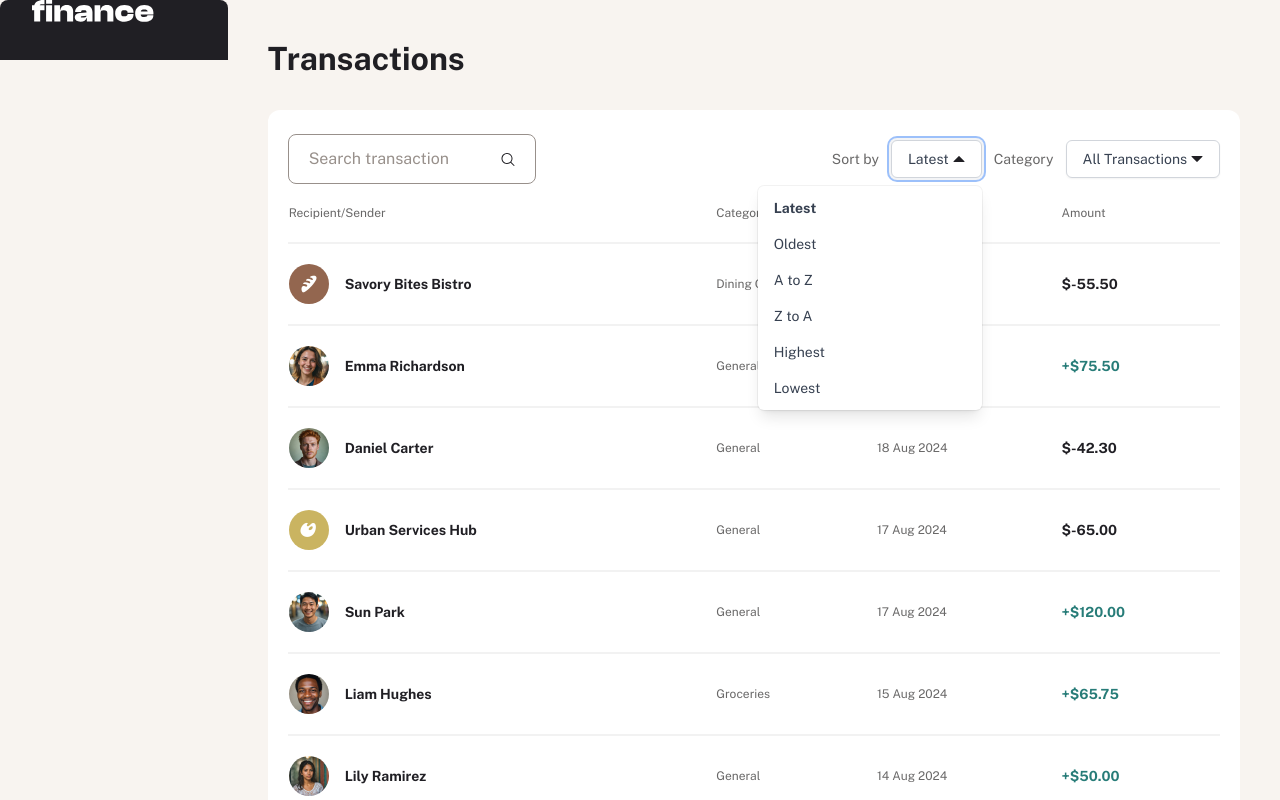
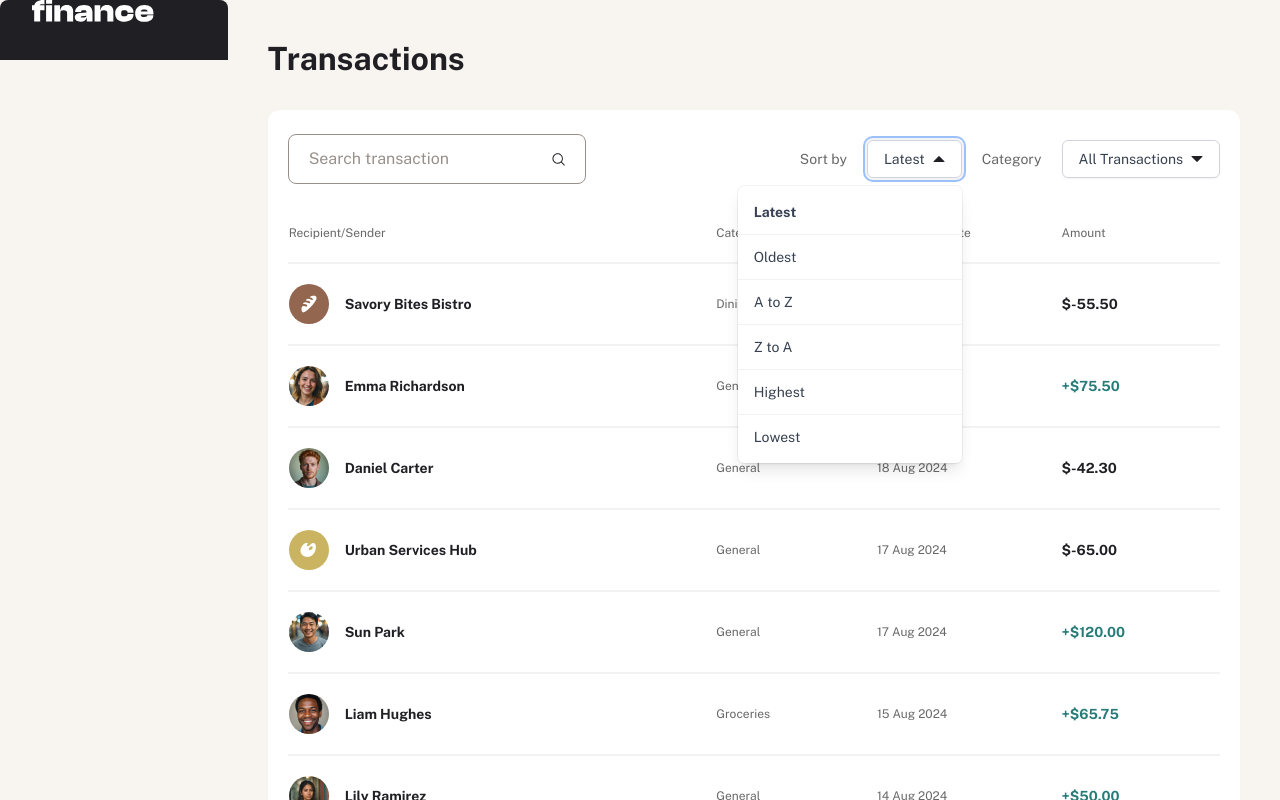
Before and after one commit to AjeaSmith/FEM-Personal-Finance, a Next.js app: page /transactions in a window 1280 px wide. Both pictures are taken after a click on the button "Latest". Shown: the top 800 px of the page. Built offline with nearby package versions, Linux system fonts and the light colour scheme.

Commit message:
transactions - done with UI of page

```diff
--- a/src/app/globals.css
+++ b/src/app/globals.css
@@ -36,3 +36,7 @@ tbody tr td,
 thead tr th {
 	padding-block: 20px;
 }
+
+#menu button:last-child{
+	border-bottom: none;
+}
--- a/src/app/transactions/page.js
+++ b/src/app/transactions/page.js
@@ -1,9 +1,6 @@
 import SearchTransaction from "@/components/ui/transaction/SearchTransaction";
 export default async function page() {
-	// TODO: Add search bar to filter through data
-	// TODO: Add dropdown for filter options
 	// TODO: Add pagination
-	// TODO is there a way to read data from file within browser & server?
 	return (
 		<section>
 			<h1 className="text-h1 mb-8">Transactions</h1>
--- a/src/components/Dropdown.js
+++ b/src/components/Dropdown.js
@@ -9,6 +9,7 @@ export default function Dropdown({
 	isOpen,
 	selected,
 	setSelected,
+	children,
 }) {
 	const toggleDropdown = () => setIsOpen(!isOpen);
 
@@ -19,26 +20,36 @@ export default function Dropdown({
 
 	return (
 		<>
-			<p className="text-body-14 text-grey-500">{title}</p>
+			{/* Show title on tablets and desktops */}
+			<p className="hidden md:block text-body-14 text-grey-500">{title}</p>
+
 			<div className="relative text-left inline-block">
-				<div>
+				{/* Buttons on desktop and tablet (hidden on mobile) */}
+				<div className="hidden md:block">
 					<button
 						onClick={toggleDropdown}
-						className="inline-flex items-center w-full justify-between rounded-md border border-gray-300 bg-white px-4 py-2 text-sm font-medium text-gray-700 shadow-sm hover:bg-gray-50 focus:outline-none focus:ring-2 focus:ring-offset-2 focus:ring-offset-gray-100 md:gap-x-1"
+						className="gap-x-2 inline-flex items-center w-full justify-between rounded-md border border-gray-300 bg-white px-4 py-2 text-sm font-medium text-gray-700 shadow-sm hover:bg-gray-50 focus:outline-none focus:ring-2 focus:ring-offset-2 focus:ring-offset-gray-100"
 					>
 						{selected}
 						<DropdownIcon open={isOpen} />
 					</button>
 				</div>
 
+				{/* Icons on mobile (hidden on desktop and tablet) */}
+				<div className="md:hidden flex gap-2">{children}</div>
+
+				{/* Dropdown menu */}
 				{isOpen && (
-					<div className="absolute right-0 z-10 mt-2 w-56 origin-top-right rounded-md bg-white shadow-lg ring-1 ring-black ring-opacity-5 focus:outline-none">
+					<div
+						id="menu"
+						className="absolute right-0 z-10 mt-2 w-56 origin-top-right rounded-md bg-white shadow-lg ring-1 ring-black ring-opacity-5 focus:outline-none"
+					>
 						<div className="py-1">
 							{data.map((item) => (
 								<button
 									key={item}
 									onClick={() => handleSelect(item)}
-									className={`block w-full px-4 py-2 text-left text-sm text-gray-700 hover:bg-gray-100 ${
+									className={`border-b border-b-grey-100 block w-full px-4 py-3 text-left text-sm text-gray-700 hover:bg-gray-100 ${
 										selected === item ? "font-bold" : ""
 									}`}
 								>
--- a/src/components/Icons.js
+++ b/src/components/Icons.js
@@ -1,3 +1,4 @@
+"use client";
 export function OverviewIcon({ className }) {
 	return (
 		<svg
@@ -85,9 +86,10 @@ export function RecurringIcon({ className }) {
 		</svg>
 	);
 }
-export function SortMobileIcon() {
+export function SortMobileIcon({ isOpenSort, setIsOpenSort }) {
 	return (
 		<svg
+			onClick={() => setIsOpenSort(!isOpenSort)}
 			fill="none"
 			height="15"
 			viewBox="0 0 16 15"
@@ -101,9 +103,10 @@ export function SortMobileIcon() {
 		</svg>
 	);
 }
-export function FilterMobileIcon() {
+export function FilterMobileIcon({ isOpenCategory, setIsOpenCategory }) {
 	return (
 		<svg
+			onClick={() => setIsOpenCategory(!isOpenCategory)}
 			fill="none"
 			height="16"
 			viewBox="0 0 18 16"
--- a/src/components/ui/transaction/SearchTransaction.js
+++ b/src/components/ui/transaction/SearchTransaction.js
@@ -12,8 +12,6 @@ import { categories, sort } from "@/lib/constant";
 import Dropdown from "@/components/Dropdown";
 
 export default function SearchTransaction() {
-	// TODO: Responsivly show filter icons
-	// TODO: Sort filter
 	const [text, setText] = useState("");
 
 	const [isOpenCategory, setIsOpenCategory] = useState(false);
@@ -58,19 +56,19 @@ export default function SearchTransaction() {
 
 	return (
 		<section className="bg-white px-5 py-6 rounded-xl mb-16">
-			<div className="flex items-center justify-between gap-x-6">
-				<div className="flex flex-1 justify-between items-center border border-beige-500 px-5 py-3 rounded-lg md:flex-none">
+			<div className="flex items-center justify-between gap-x-6 md:mb-5">
+				<div className="flex flex-1 justify-between items-center border border-beige-500 px-5 py-3 rounded-lg md:flex-none md:w-[32%]">
 					<input
 						value={text}
 						onChange={(e) => setText(e.target.value)}
 						type="text"
 						placeholder="Search transaction"
-						className="border-none outline-none placeholder:text-beige-500"
+						className="w-full border-none outline-none placeholder:text-beige-500"
 					/>
 					<SearchIcon />
 				</div>
 				<div className="flex items-center justify-end gap-x-6">
-					<div className="hidden md:flex items-center gap-x-3">
+					<div className="flex items-center gap-x-3 md:gap-x-5">
 						<Dropdown
 							title="Sort by"
 							data={sort}
@@ -78,7 +76,12 @@ export default function SearchTransaction() {
 							isOpen={isOpenSort}
 							setIsOpen={setIsOpenSort}
 							setSelected={setSelectedSort}
-						/>
+						>
+							<SortMobileIcon
+								isOpenSort={isOpenSort}
+								setIsOpenSort={setIsOpenSort}
+							/>
+						</Dropdown>
 						<Dropdown
 							title="Category"
 							data={categories}
@@ -86,11 +89,12 @@ export default function SearchTransaction() {
 							isOpen={isOpenCategory}
 							setIsOpen={setIsOpenCategory}
 							setSelected={setSelectedCategory}
-						/>
-					</div>
-					<div className="flex justify-between items-center gap-x-4 md:hidden">
-						<SortMobileIcon />
-						<FilterMobileIcon />
+						>
+							<FilterMobileIcon
+								isOpenCategory={isOpenCategory}
+								setIsOpenCategory={setIsOpenCategory}
+							/>
+						</Dropdown>
 					</div>
 				</div>
 			</div>
```
